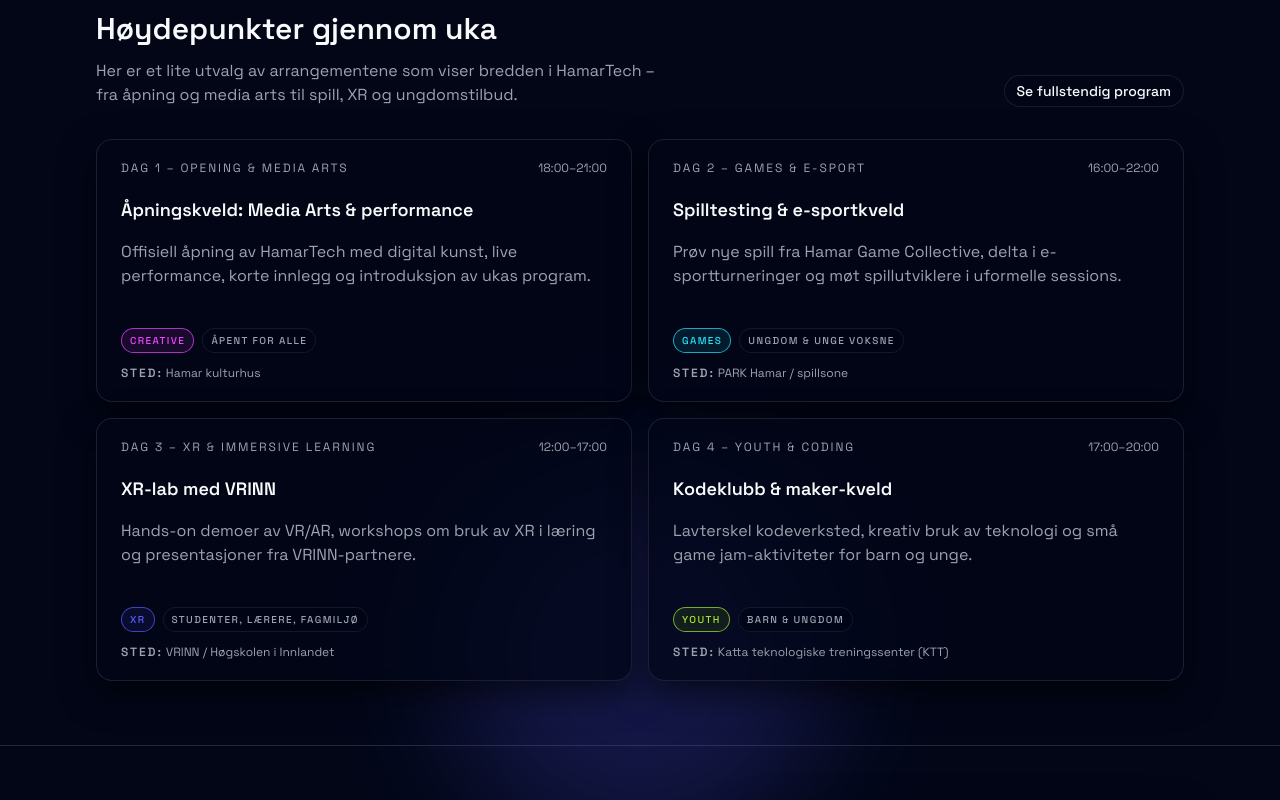
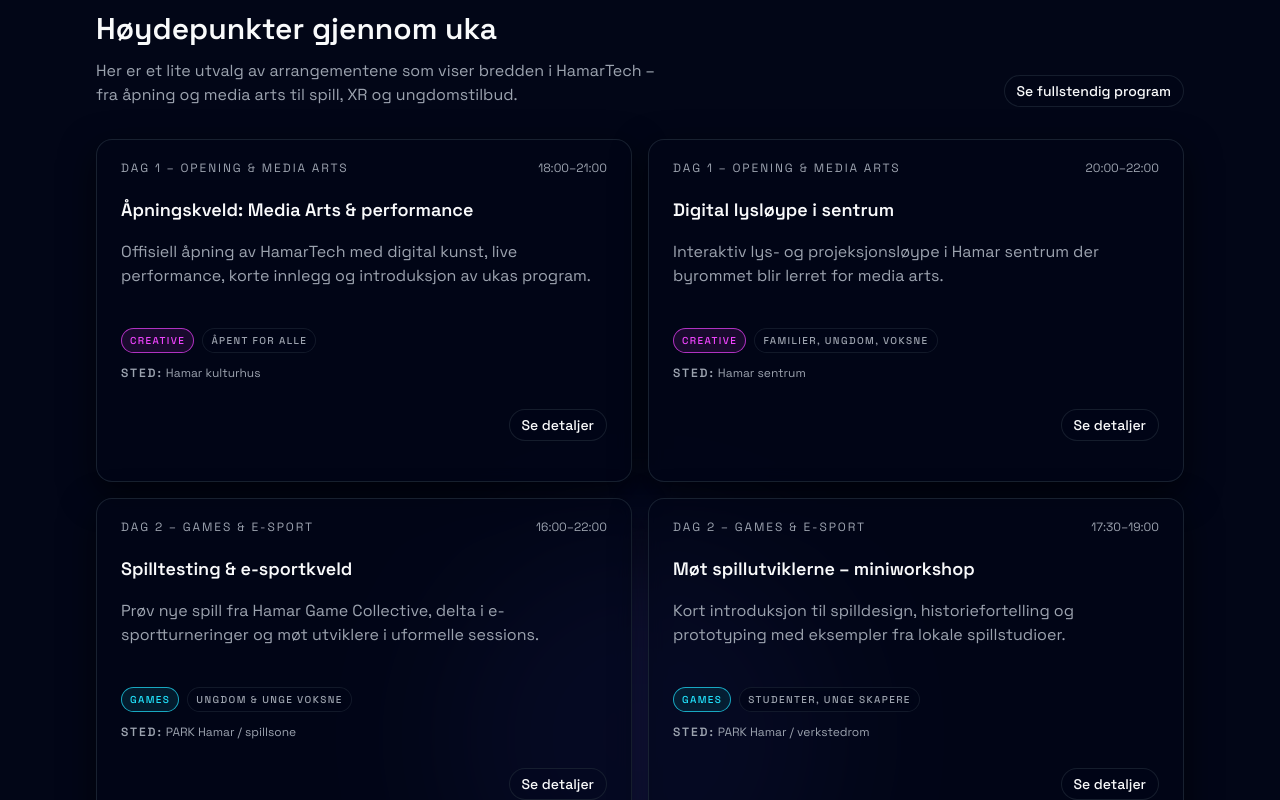
Before and after one commit to dipSyxx/hamartech-web, a Next.js app: page / in a window 1280 px wide. Shown: the part 1360-2160 px from the top of the page. Built offline with nearby package versions, Linux system fonts and the light colour scheme.

Commit message:
Refactor event preview rendering in program page to utilize EVENTS and TRACK_META for improved data handling and presentation, enhancing the user experience with updated card layouts and styles.

```diff
--- a/src/app/page.tsx
+++ b/src/app/page.tsx
@@ -16,6 +16,8 @@ import {
 } from "@/components/ui/card";
 import { Badge } from "@/components/ui/badge";
 import { cn } from "@/lib/utils";
+import { EVENTS } from "@/lib/data/events";
+import { TRACK_META } from "@/lib/data/program-meta";
 
 import {
   fadeInUp,
@@ -24,6 +26,7 @@ import {
   staggerContainer,
 } from "@/lib/animations/presets";
 import { BackgroundGlows } from "@/components/shared/background-glows";
+import React from "react";
 
 const TRACKS = [
   {
@@ -58,57 +61,6 @@ const TRACKS = [
     description:
       "Samarbeid, innovasjon, næringslivsseminarer og pitch-sesjoner.",
     colorClass: "border-chart-5/70 bg-chart-5/5",
-  },
-];
-
-const EVENT_PREVIEW = [
-  {
-    id: "day1-opening",
-    dateLabel: "Dag 1 – Opening & Media Arts",
-    time: "18:00–21:00",
-    title: "Åpningskveld: Media Arts & performance",
-    trackLabel: "Creative",
-    trackColorClass: "border-chart-1/70 text-chart-1 bg-chart-1/10",
-    targetGroup: "Åpent for alle",
-    venue: "Hamar kulturhus",
-    description:
-      "Offisiell åpning av HamarTech med digital kunst, live performance, korte innlegg og introduksjon av ukas program.",
-  },
-  {
-    id: "day2-games",
-    dateLabel: "Dag 2 – Games & E-sport",
-    time: "16:00–22:00",
-    title: "Spilltesting & e-sportkveld",
-    trackLabel: "Games",
-    trackColorClass: "border-chart-2/70 text-chart-2 bg-chart-2/10",
-    targetGroup: "Ungdom & unge voksne",
-    venue: "PARK Hamar / spillsone",
-    description:
-      "Prøv nye spill fra Hamar Game Collective, delta i e-sportturneringer og møt spillutviklere i uformelle sessions.",
-  },
-  {
-    id: "day3-xr",
-    dateLabel: "Dag 3 – XR & Immersive Learning",
-    time: "12:00–17:00",
-    title: "XR-lab med VRINN",
-    trackLabel: "XR",
-    trackColorClass: "border-chart-3/70 text-chart-3 bg-chart-3/10",
-    targetGroup: "Studenter, lærere, fagmiljø",
-    venue: "VRINN / Høgskolen i Innlandet",
-    description:
-      "Hands-on demoer av VR/AR, workshops om bruk av XR i læring og presentasjoner fra VRINN-partnere.",
-  },
-  {
-    id: "day4-youth",
-    dateLabel: "Dag 4 – Youth & Coding",
-    time: "17:00–20:00",
-    title: "Kodeklubb & maker-kveld",
-    trackLabel: "Youth",
-    trackColorClass: "border-chart-4/70 text-chart-4 bg-chart-4/10",
-    targetGroup: "Barn & ungdom",
-    venue: "Katta teknologiske treningssenter (KTT)",
-    description:
-      "Lavterskel kodeverksted, kreativ bruk av teknologi og små game jam-aktiviteter for barn og unge.",
   },
 ];
 
@@ -293,8 +245,17 @@ export default function Home() {
           </motion.header>
 
           <div className="grid gap-4 md:grid-cols-2">
-            {EVENT_PREVIEW.map((event, index) => (
-              <motion.div key={event.id} variants={fadeInUp(0.05 * index)}>
+            {React.useMemo(() => EVENTS.slice(0, 4), []).map((event, index) => {
+              const track = TRACK_META[event.trackId];
+
+              return (
+                <motion.div
+                  key={event.id}
+                  variants={fadeInUp(0.05 * index)}
+                  initial="hidden"
+                  whileInView="visible"
+                  viewport={{ once: true, amount: 0.2 }}
+                >
                   <Card
                     className={cn(
                       "border-border/80 bg-background/75 shadow-[0_12px_35px_rgba(0,0,0,0.6)]",
@@ -305,7 +266,7 @@ export default function Home() {
                     <CardHeader className="pb-3">
                       <div className="flex items-center justify-between gap-2 text-xs text-muted-foreground">
                         <span className="uppercase tracking-[0.16em]">
-                        {event.dateLabel}
+                          {event.dayLabel}
                         </span>
                         <span>{event.time}</span>
                       </div>
@@ -321,12 +282,9 @@ export default function Home() {
                       <div className="mt-2 flex flex-wrap items-center gap-2">
                         <Badge
                           variant="outline"
-                        className={cn(
-                          "px-2 py-1",
-                          event.trackColorClass // колір треку
-                        )}
+                          className={cn("px-2 py-1", track.badgeClass)}
                         >
-                        {event.trackLabel}
+                          {track.shortLabel}
                         </Badge>
                         <Badge
                           variant="outline"
@@ -343,9 +301,20 @@ export default function Home() {
                         <span>{event.venue}</span>
                       </div>
                     </CardContent>
+                    <CardFooter className="flex justify-end px-6 pb-5 pt-2">
+                      <Button
+                        asChild
+                        variant="outline"
+                        size="sm"
+                        className="border-border/70"
+                      >
+                        <Link href={`/program/${event.slug}`}>Se detaljer</Link>
+                      </Button>
+                    </CardFooter>
                   </Card>
                 </motion.div>
-            ))}
+              );
+            })}
           </div>
         </div>
       </motion.section>
```
Lines whose indentation alone changed are shown as unchanged.
